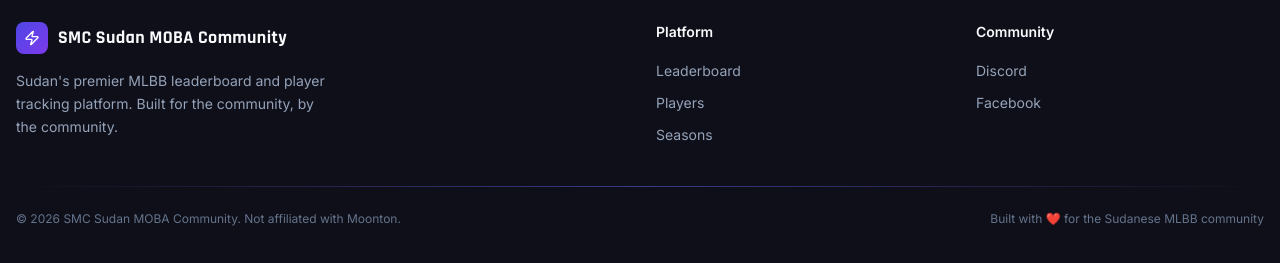
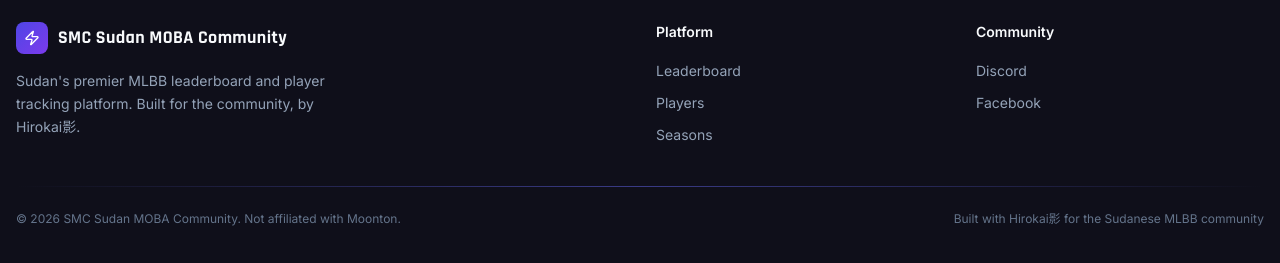
Before and after one commit to ywsfmhjwb741-droid/smc-sudan, a Next.js app in the folder apps/web/: page / in a window 1280 px wide. Shown: the part 1996-2259 px from the top of the page. Built offline with nearby package versions, Linux system fonts and the light colour scheme.

Commit message:
fix: update footer credit

```diff
--- a/apps/web/src/components/layout/Footer.tsx
+++ b/apps/web/src/components/layout/Footer.tsx
@@ -16,7 +16,7 @@ export function Footer() {
             </div>
             <p className="text-text-secondary text-sm leading-relaxed max-w-xs">
               Sudan&apos;s premier MLBB leaderboard and player tracking platform.
-              Built for the community, by the community.
+             Built for the community,  by Hirokai影.
             </p>
           </div>
           <div>
@@ -57,7 +57,7 @@ export function Footer() {
             © {new Date().getFullYear()} SMC Sudan MOBA Community. Not affiliated with Moonton.
           </p>
           <p className="text-text-muted text-xs">
-            Built with ❤️ for the Sudanese MLBB community
+            Built with Hirokai影 for the Sudanese MLBB community
           </p>
         </div>
       </div>
```
